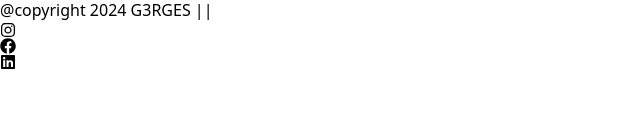
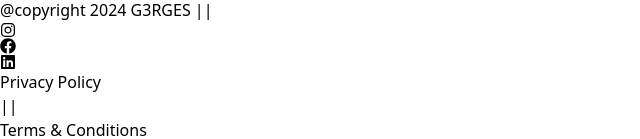
Before and after one commit to G3RGES/space_website, a React (Vite) app: page / in a window 1280 px wide. Shown: the part 2876-3015 px from the top of the page, without its empty margins (0-640 px from the left). Before the commit the page ends 2946 px from the top, so only its background shows below. Built offline with nearby package versions, Linux system fonts and the light colour scheme.

Commit message:
Update Footer.jsx

```diff
--- a/src/components/Footer.jsx
+++ b/src/components/Footer.jsx
@@ -126,6 +126,21 @@ const Footer = () => {
                 <FaLinkedin className="text-4xl" />
               </a>
             </div>
+            <span className="text-sm text-gray-400">
+              <ul className="flex flex-row gap-3">
+                <li className="hover:text-white">
+                  <a className="" href="#">
+                    Privacy Policy
+                  </a>
+                </li>
+                <li className="text-gray-600">||</li>
+                <li className="hover:text-white">
+                  <a className="" href="#">
+                    Terms & Conditions
+                  </a>
+                </li>
+              </ul>
+            </span>
           </div>
         </div>
       </section>
```
